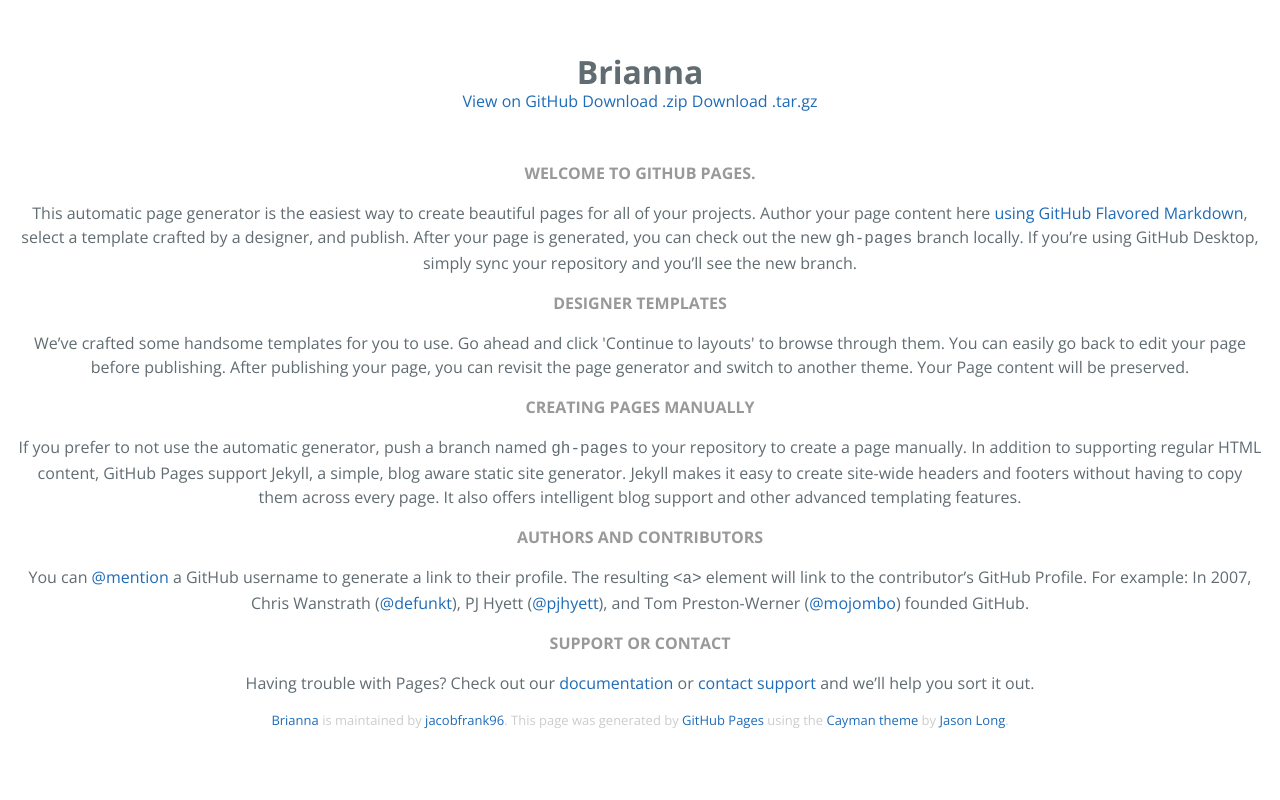
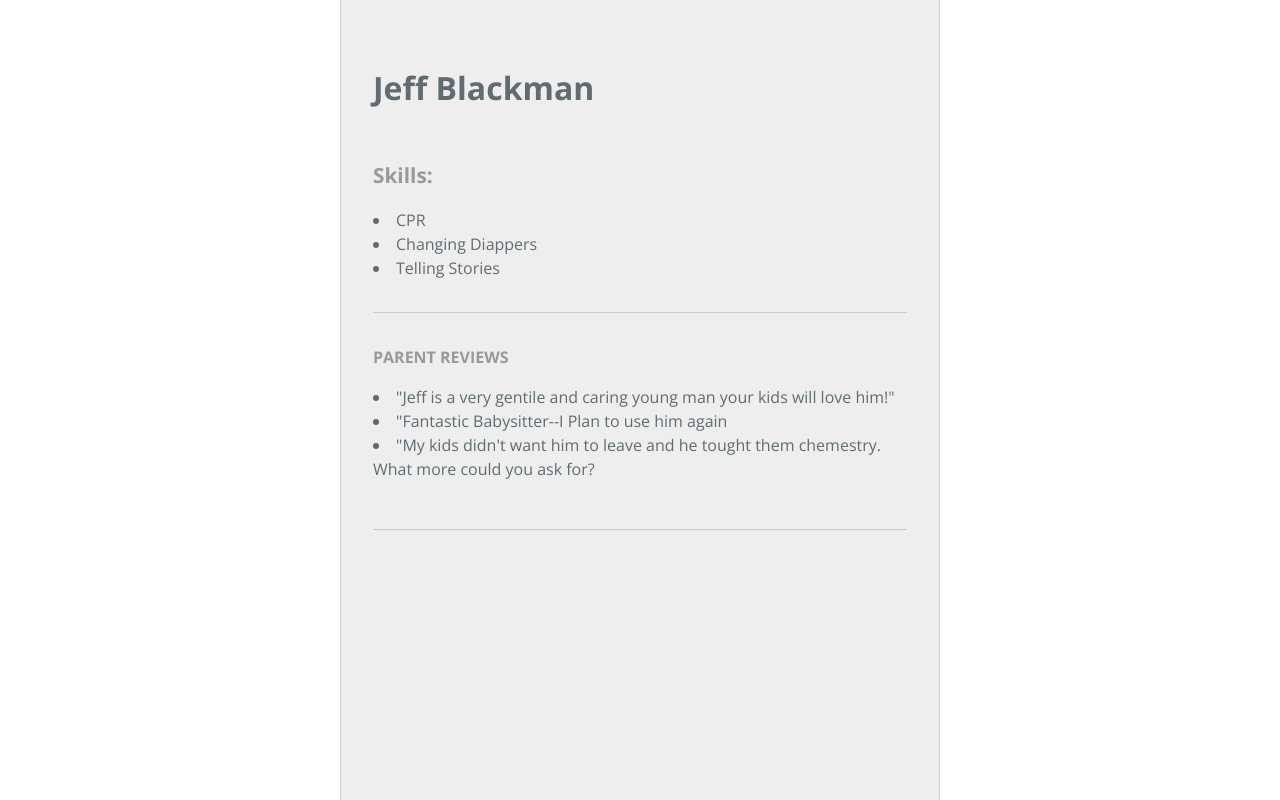
Before and after one commit to jacobfrank96/Brianna, a plain HTML site: page index.html in a window 1280 px wide. Drawn offline with nearby package versions, Linux system fonts and the light colour scheme.

Commit message:
Update index.html

```diff
--- a/index.html
+++ b/index.html
@@ -2,56 +2,41 @@
 <html lang="en-us">
   <head>
     <meta charset="UTF-8">
-    <title>Brianna by jacobfrank96</title>
+    <title>Jeff Blackman</title>
     <meta name="viewport" content="width=device-width, initial-scale=1">
     <link rel="stylesheet" type="text/css" href="stylesheets/normalize.css" media="screen">
     <link href='https://fonts.googleapis.com/css?family=Open+Sans:400,700' rel='stylesheet' type='text/css'>
     <link rel="stylesheet" type="text/css" href="stylesheets/stylesheet.css" media="screen">
-    <link rel="stylesheet" type="text/css" href="stylesheets/github-light.css" media="screen">
   </head>
   <body>
-    <section class="page-header">
-      <h1 class="project-name">Brianna</h1>
-      <h2 class="project-tagline"></h2>
-      <a href="https://github.com/jacobfrank96/Brianna" class="btn">View on GitHub</a>
-      <a href="https://github.com/jacobfrank96/Brianna/zipball/master" class="btn">Download .zip</a>
-      <a href="https://github.com/jacobfrank96/Brianna/tarball/master" class="btn">Download .tar.gz</a>
-    </section>
+    <div class="container">
 
-    <section class="main-content">
-      <h3>
-<a id="welcome-to-github-pages" class="anchor" href="#welcome-to-github-pages" aria-hidden="true"><span aria-hidden="true" class="octicon octicon-link"></span></a>Welcome to GitHub Pages.</h3>
+      <section class="page-header">
+        <h1 class="project-name">Jeff Blackman</h1>
 
-<p>This automatic page generator is the easiest way to create beautiful pages for all of your projects. Author your page content here <a href="https://guides.github.com/features/mastering-markdown/">using GitHub Flavored Markdown</a>, select a template crafted by a designer, and publish. After your page is generated, you can check out the new <code>gh-pages</code> branch locally. If you’re using GitHub Desktop, simply sync your repository and you’ll see the new branch.</p>
+      </section>
 
-<h3>
-<a id="designer-templates" class="anchor" href="#designer-templates" aria-hidden="true"><span aria-hidden="true" class="octicon octicon-link"></span></a>Designer Templates</h3>
+      <section class="main-content">
+          <h2>Skills:</h2>
+          <li>CPR</li>
+          <li>Changing Diappers</li>
+          <li>Telling Stories</li>
 
-<p>We’ve crafted some handsome templates for you to use. Go ahead and click 'Continue to layouts' to browse through them. You can easily go back to edit your page before publishing. After publishing your page, you can revisit the page generator and switch to another theme. Your Page content will be preserved.</p>
+          <hr>
 
-<h3>
-<a id="creating-pages-manually" class="anchor" href="#creating-pages-manually" aria-hidden="true"><span aria-hidden="true" class="octicon octicon-link"></span></a>Creating pages manually</h3>
+          <h3>Parent reviews</h3>
+          <li>"Jeff is a very gentile and caring young man your kids will love him!"</li>
+          <li>"Fantastic Babysitter--I Plan to use him again</li>
+          <li>"My kids didn't want him to leave and he tought them chemestry. What more could you ask for?</li>
 
-<p>If you prefer to not use the automatic generator, push a branch named <code>gh-pages</code> to your repository to create a page manually. In addition to supporting regular HTML content, GitHub Pages support Jekyll, a simple, blog aware static site generator. Jekyll makes it easy to create site-wide headers and footers without having to copy them across every page. It also offers intelligent blog support and other advanced templating features.</p>
-
-<h3>
-<a id="authors-and-contributors" class="anchor" href="#authors-and-contributors" aria-hidden="true"><span aria-hidden="true" class="octicon octicon-link"></span></a>Authors and Contributors</h3>
-
-<p>You can <a href="https://help.github.com/articles/basic-writing-and-formatting-syntax/#mentioning-users-and-teams" class="user-mention">@mention</a> a GitHub username to generate a link to their profile. The resulting <code>&lt;a&gt;</code> element will link to the contributor’s GitHub Profile. For example: In 2007, Chris Wanstrath (<a href="https://github.com/defunkt" class="user-mention">@defunkt</a>), PJ Hyett (<a href="https://github.com/pjhyett" class="user-mention">@pjhyett</a>), and Tom Preston-Werner (<a href="https://github.com/mojombo" class="user-mention">@mojombo</a>) founded GitHub.</p>
-
-<h3>
-<a id="support-or-contact" class="anchor" href="#support-or-contact" aria-hidden="true"><span aria-hidden="true" class="octicon octicon-link"></span></a>Support or Contact</h3>
-
-<p>Having trouble with Pages? Check out our <a href="https://help.github.com/pages">documentation</a> or <a href="https://github.com/contact">contact support</a> and we’ll help you sort it out.</p>
+        </ul>
+      </section>
 
       <footer class="site-footer">
-        <span class="site-footer-owner"><a href="https://github.com/jacobfrank96/Brianna">Brianna</a> is maintained by <a href="https://github.com/jacobfrank96">jacobfrank96</a>.</span>
-
-        <span class="site-footer-credits">This page was generated by <a href="https://pages.github.com">GitHub Pages</a> using the <a href="https://github.com/jasonlong/cayman-theme">Cayman theme</a> by <a href="https://twitter.com/jasonlong">Jason Long</a>.</span>
+        <hr>
+        <p></p>
       </footer>
 
-    </section>
-
-
+    </div>
   </body>
 </html>
```
